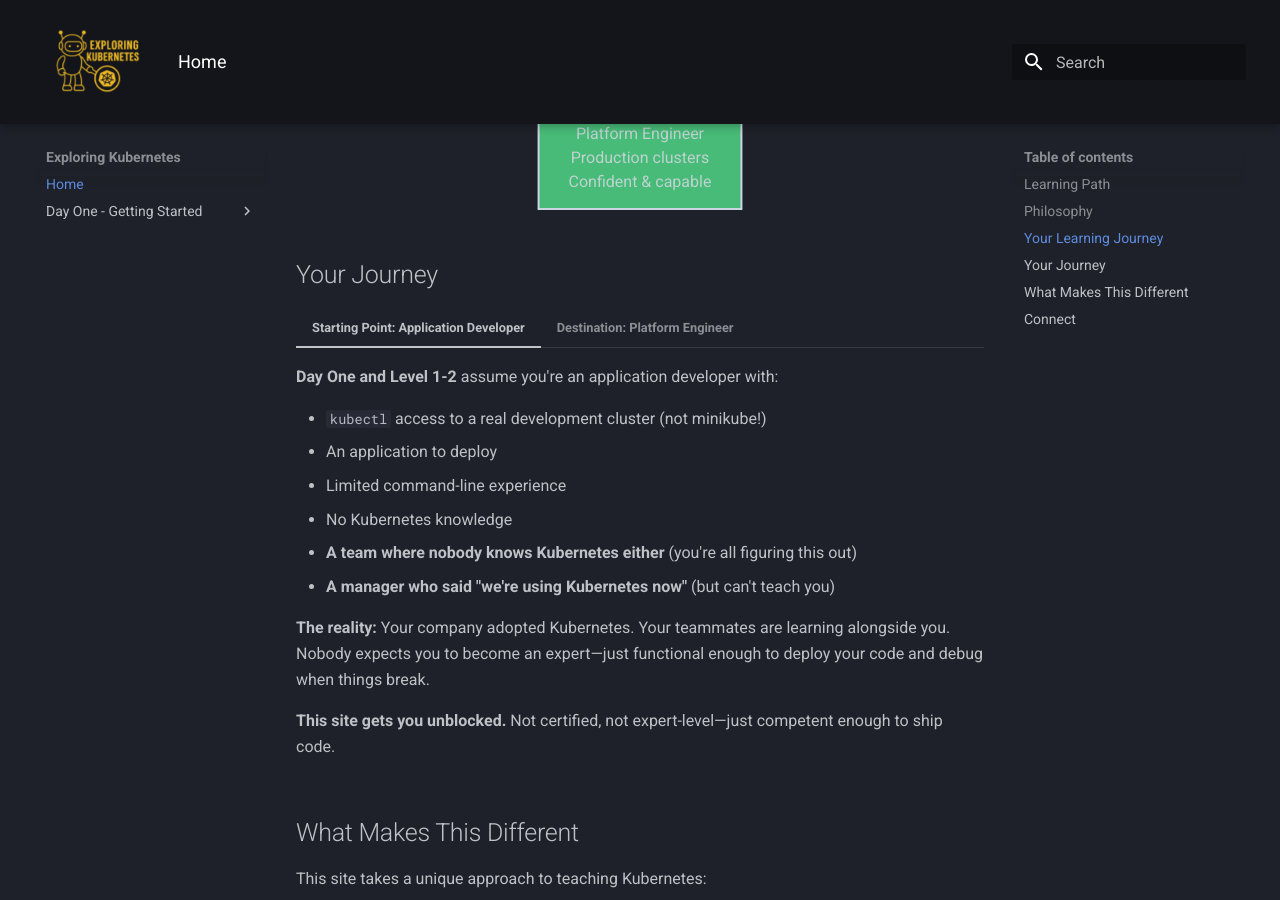
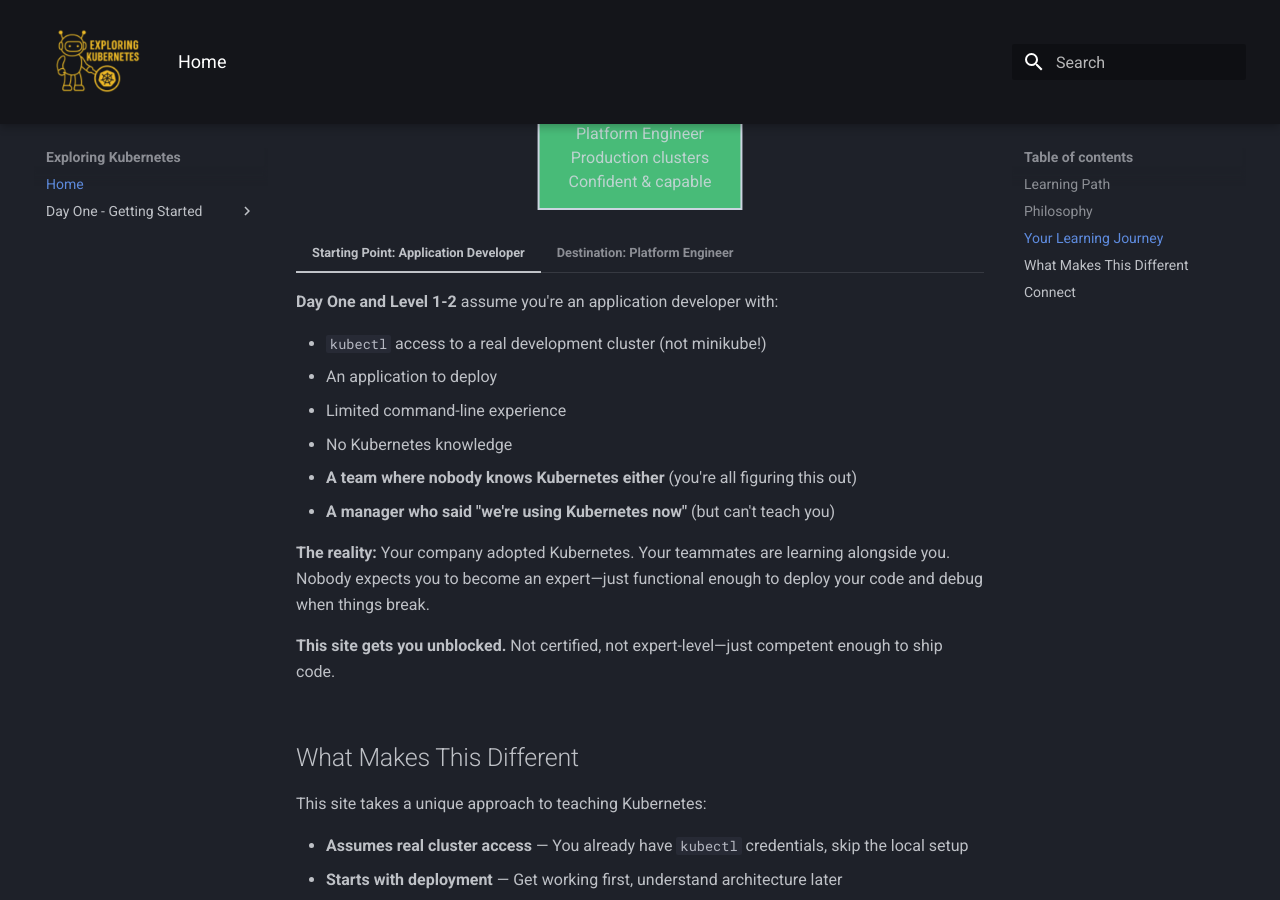
Before and after one commit to bradpenney/exploring_kubernetes, an MkDocs documentation site: the page built from docs/index.md, in a window 1280 px wide and 900 px high, scrolled down 3529 px. Built offline with MkDocs 1.6.1 and Material for MkDocs 9.7.7, drawn with Linux system fonts in a browser that asks for light colours.

Commit message:
Removed redundant headers on index page
Signed-off-by: Brad Penney <penney.brad@protonmail.com>

````diff
--- a/docs/index.md
+++ b/docs/index.md
@@ -175,7 +175,6 @@
     style End fill:#48bb78,stroke:#cbd5e0,stroke-width:2px,color:#fff
 ```
 
-## Your Journey
 
 === "Starting Point: Application Developer"
 
````
